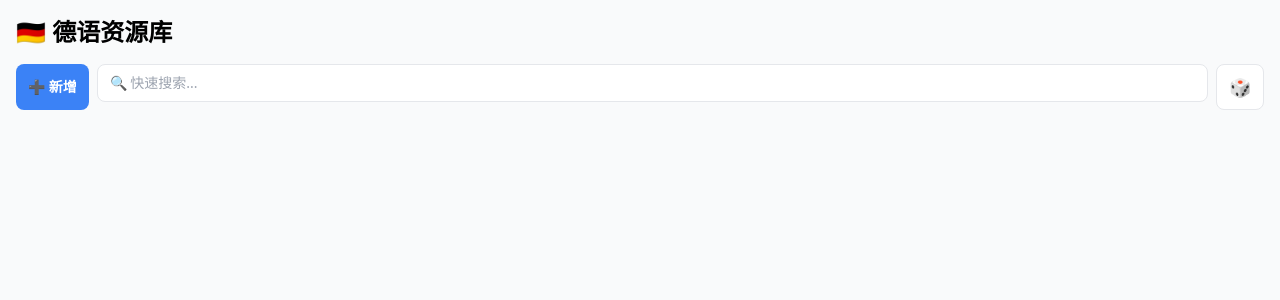
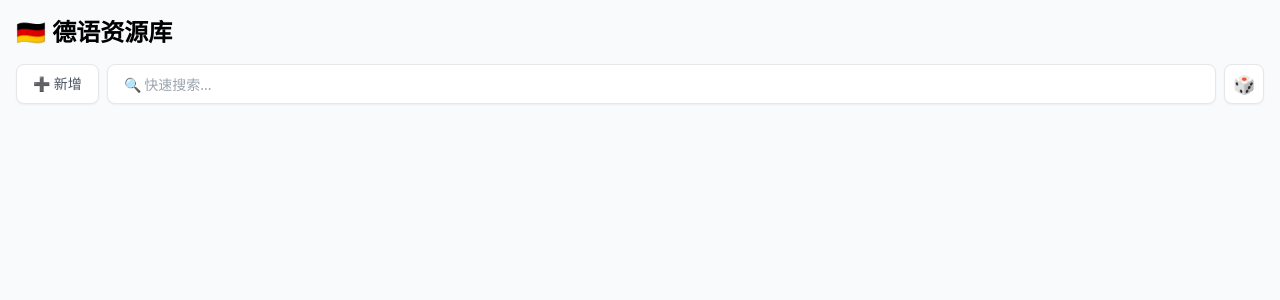
Before and after one commit to qinjcsiccas/GermanFavorites, a Flask app: template templates/index.html in a window 1280 px wide. Shown: the top 300 px of the page. Run offline with Flask 3, Linux system fonts and the light colour scheme; the template is opened without the code that fills it, so the values that code supplies are empty; some libraries are stand-ins or nearby versions.

Commit message:
Update index.html

```diff
--- a/templates/index.html
+++ b/templates/index.html
@@ -7,54 +7,64 @@
     <script src="https://cdn.tailwindcss.com"></script>
     <style>
         .no-wrap { white-space: nowrap; overflow: hidden; text-overflow: ellipsis; }
-        /* 强制星星不换行 */
         .res-row { display: flex; align-items: center; justify-content: space-between; }
+        /* 隐藏 details 默认箭头 */
+        summary::-webkit-details-marker { display: none; }
     </style>
 </head>
-<body class="bg-gray-50 p-4 pb-10">
-    <h1 class="text-2xl font-bold mb-4">🇩🇪 德语资源库</h1>
+<body class="bg-gray-50 p-4 pb-12">
+    <h1 class="text-2xl font-bold mb-4 flex items-center gap-2">🇩🇪 德语资源库</h1>
 
-    <div class="flex gap-2 mb-4">
-        <button onclick="document.getElementById('addModal').classList.remove('hidden')" class="bg-blue-500 text-white px-3 py-2 rounded-lg text-sm font-bold">➕ 新增</button>
-        <form action="/" method="get" class="flex-1">
-            <input type="text" name="q" value="{{ q }}" placeholder="🔍 快速搜索..." class="w-full border border-gray-200 rounded-lg px-3 py-2 text-sm focus:outline-none focus:ring-2 focus:ring-blue-400">
+    <div class="flex items-center gap-2 mb-6 h-10">
+        <button onclick="document.getElementById('addModal').classList.remove('hidden')"
+                class="h-full bg-white border border-gray-200 text-gray-600 px-4 rounded-lg text-sm font-medium shadow-sm hover:bg-gray-50 transition-colors">
+            ➕ 新增
+        </button>
+        <form action="/" method="get" class="flex-1 h-full">
+            <input type="text" name="q" value="{{ q }}" placeholder="🔍 快速搜索..."
+                   class="w-full h-full border border-gray-200 rounded-lg px-4 py-2 text-sm focus:outline-none focus:ring-1 focus:ring-blue-400 bg-white shadow-sm">
         </form>
-        <a href="/random" class="bg-white border border-gray-200 px-3 py-2 rounded-lg text-lg">🎲</a>
+        <a href="/random" class="h-full aspect-square flex items-center justify-center bg-white border border-gray-200 rounded-lg text-lg shadow-sm">🎲</a>
     </div>
 
     {% if starred %}
     <div class="mb-6">
-        <h2 class="text-xs font-bold text-amber-600 mb-2 uppercase tracking-tighter">🌟 核心置顶</h2>
+        <h3 class="text-[10px] font-bold text-amber-500 mb-2 uppercase tracking-widest flex items-center gap-1">
+            <span class="w-1 h-3 bg-amber-500 rounded-full"></span> 核心置顶
+        </h3>
         <div class="space-y-2">
             {% for item in starred %}
-            <div class="res-row bg-white p-3 rounded-xl shadow-sm border border-amber-200">
+            <div class="res-row bg-white p-4 rounded-xl shadow-md border border-amber-100">
                 <a href="{{ item.网址 }}" class="flex-1 min-w-0 mr-4">
-                    <div class="font-bold text-gray-900 no-wrap">{{ item.名称 }}</div>
-                    <div class="text-xs text-amber-700 no-wrap opacity-70">{{ item.备注 }}</div>
+                    <div class="font-bold text-gray-900 no-wrap text-base">{{ item.名称 }}</div>
+                    <div class="text-xs text-amber-600 no-wrap opacity-80 font-medium">{{ item.备注 }}</div>
                 </a>
-                <a href="/toggle/{{ item.名称 }}?q={{ q }}" class="text-2xl flex-shrink-0">⭐</a>
+                <a href="/toggle/{{ item.名称 }}?q={{ q }}" class="text-2xl flex-shrink-0 drop-shadow-sm">⭐</a>
             </div>
             {% endfor %}
         </div>
     </div>
-    <hr class="mb-6 border-gray-200">
     {% endif %}
 
     <div class="space-y-4">
         {% for cat, items in cat_data.items() %}
-        <details class="group bg-white rounded-xl border border-gray-100 shadow-sm" open>
-            <summary class="flex items-center justify-between p-3 font-bold text-gray-700 cursor-pointer list-none">
-                <span>📂 {{ cat }} <small class="text-gray-400 ml-1">({{ items|length }})</small></span>
-                <span class="transition group-open:rotate-180">▼</span>
+        <details class="group bg-white rounded-xl border border-gray-100 shadow-sm overflow-hidden" open>
+            <summary class="flex items-center justify-between p-4 font-bold text-gray-600 cursor-pointer list-none hover:bg-gray-50 transition-colors">
+                <div class="flex items-center gap-2">
+                    <span class="text-lg">📂</span>
+                    <span class="text-sm uppercase tracking-wide">{{ cat }}</span>
+                    <span class="text-[10px] bg-gray-100 text-gray-400 px-2 py-0.5 rounded-full ml-1">{{ items|length }}</span>
+                </div>
+                <span class="text-gray-300 transition-transform group-open:rotate-180">▼</span>
             </summary>
-            <div class="p-3 pt-0 space-y-2 border-t border-gray-50">
+            <div class="px-4 pb-2 space-y-1">
                 {% for item in items %}
-                <div class="res-row py-2 border-b border-gray-50 last:border-0">
+                <div class="res-row py-3 border-b border-gray-50 last:border-0">
                     <a href="{{ item.网址 }}" class="flex-1 min-w-0 mr-4">
-                        <div class="font-medium text-gray-800 no-wrap">{{ item.名称 }}</div>
-                        <div class="text-xs text-gray-400 no-wrap">{{ item.备注 }}</div>
+                        <div class="font-semibold text-gray-700 no-wrap">{{ item.名称 }}</div>
+                        <div class="text-[11px] text-gray-400 no-wrap mt-0.5">{{ item.备注 }}</div>
                     </a>
-                    <a href="/toggle/{{ item.名称 }}?q={{ q }}" class="text-2xl text-gray-200 flex-shrink-0">☆</a>
+                    <a href="/toggle/{{ item.名称 }}?q={{ q }}" class="text-2xl text-gray-100 flex-shrink-0 hover:text-gray-200">☆</a>
                 </div>
                 {% endfor %}
             </div>
@@ -62,21 +72,19 @@
         {% endfor %}
     </div>
 
-    <div id="addModal" class="hidden fixed inset-0 bg-black bg-opacity-50 flex items-center justify-center p-4 z-50">
-        <div class="bg-white rounded-2xl w-full max-w-sm p-6">
-            <h3 class="text-lg font-bold mb-4">添加新资源</h3>
+    <div id="addModal" class="hidden fixed inset-0 bg-black/40 backdrop-blur-sm flex items-center justify-center p-6 z-50">
+        <div class="bg-white rounded-2xl w-full max-w-sm p-6 shadow-2xl">
+            <h3 class="text-lg font-bold mb-5 text-gray-800">添加新资源</h3>
             <form action="/add" method="post" class="space-y-4">
-                <input type="text" name="name" placeholder="资源名称" required class="w-full border rounded-lg p-2">
-                <input type="url" name="url" placeholder="网址 (http://...)" required class="w-full border rounded-lg p-2">
-                <select name="type" class="w-full border rounded-lg p-2">
-                    {% for cat in categories %}
-                    <option value="{{ cat }}">{{ cat }}</option>
-                    {% endfor %}
+                <input type="text" name="name" placeholder="资源名称" required class="w-full border border-gray-200 rounded-xl p-3 text-sm">
+                <input type="url" name="url" placeholder="网址" required class="w-full border border-gray-200 rounded-xl p-3 text-sm">
+                <select name="type" class="w-full border border-gray-200 rounded-xl p-3 text-sm bg-white">
+                    {% for cat in categories %}<option value="{{ cat }}">{{ cat }}</option>{% endfor %}
                 </select>
-                <input type="text" name="note" placeholder="备注 (可选)" class="w-full border rounded-lg p-2">
-                <div class="flex gap-2">
-                    <button type="button" onclick="document.getElementById('addModal').classList.add('hidden')" class="flex-1 bg-gray-100 py-2 rounded-lg">取消</button>
-                    <button type="submit" class="flex-1 bg-blue-500 text-white py-2 rounded-lg font-bold">确认添加</button>
+                <input type="text" name="note" placeholder="备注" class="w-full border border-gray-200 rounded-xl p-3 text-sm">
+                <div class="flex gap-3 mt-2">
+                    <button type="button" onclick="document.getElementById('addModal').classList.add('hidden')" class="flex-1 bg-gray-50 text-gray-500 py-3 rounded-xl text-sm font-medium">取消</button>
+                    <button type="submit" class="flex-1 bg-blue-500 text-white py-3 rounded-xl text-sm font-bold shadow-lg shadow-blue-200">确认添加</button>
                 </div>
             </form>
         </div>
```
